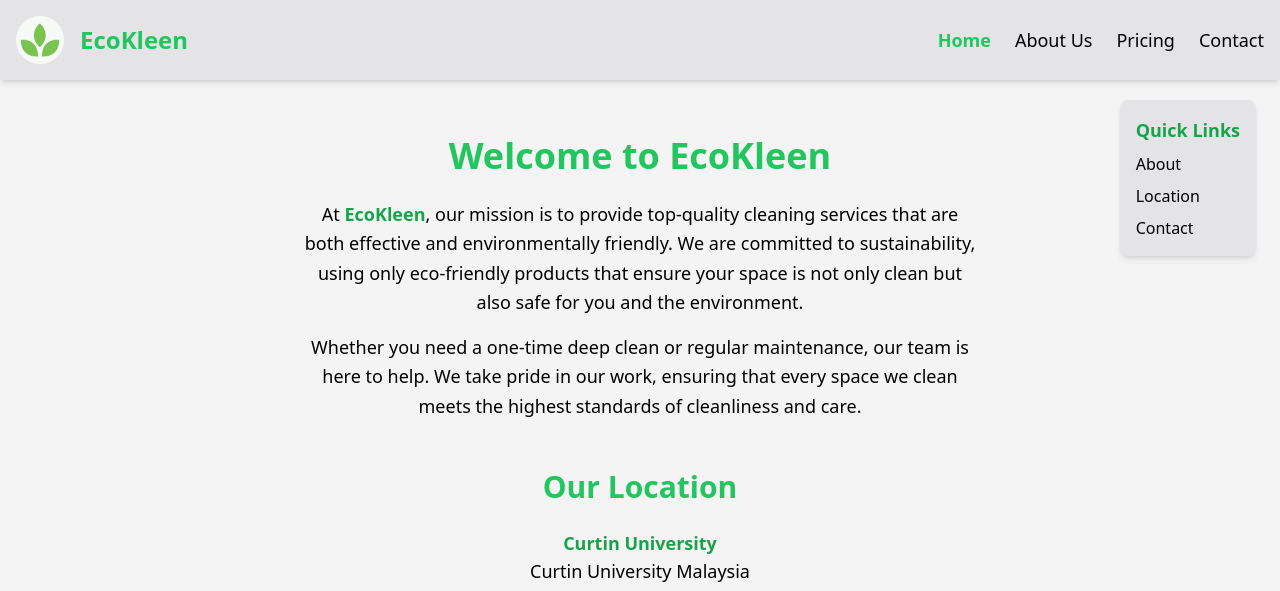
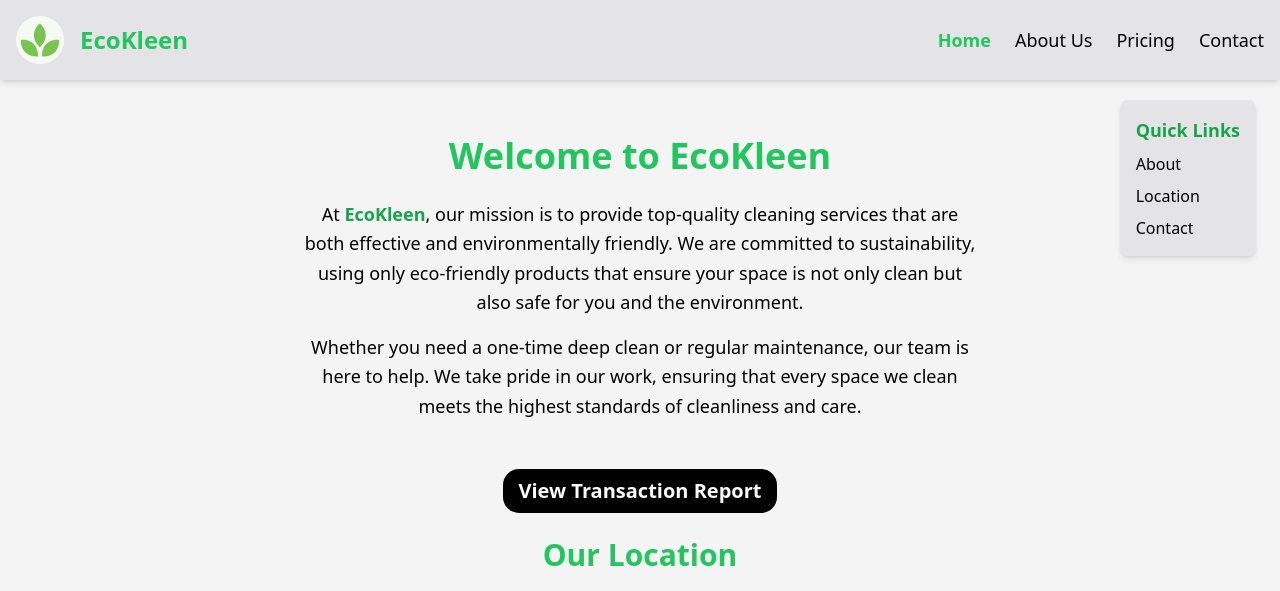
Before and after one commit to DevSnyco/EcoKleen, a website: page index.html in a window 1280 px wide. Shown: the top 591 px of the page. Drawn offline with Linux system fonts and the light colour scheme.

Commit message:
Added "View Transaction Report" file

```diff
--- a/index.html
+++ b/index.html
@@ -46,6 +46,11 @@
 				</p>
 			</div>
 
+			<span class="p-0 pt-2 pb-2 pl-4 pr-4 text-xl font-semibold text-zinc-50 bg-black rounded-2xl flex justify-center">
+				<a href="report_file.pdf">View Transaction Report</a>
+			</span>
+			<br/>
+
 			<!-- Company Location -->
 			<div class="max-w-2xl mb-12" id="location">
 				<h3 class="text-3xl font-bold text-green-500 mb-6">Our Location</h3>
```
Also changed, not shown: src/index.html (+5 -0 lines), src/output.css, 2 other files.
